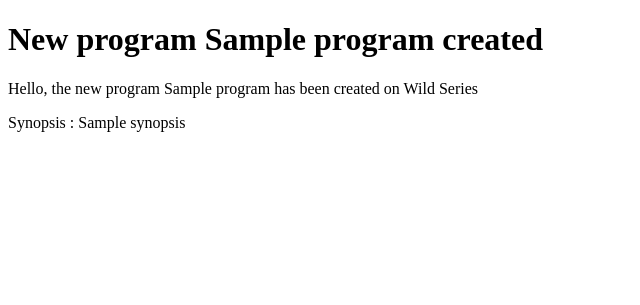
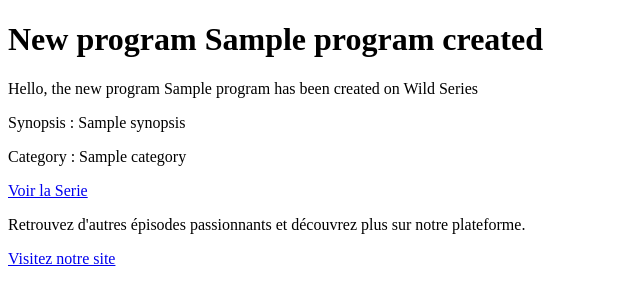
Before and after one commit to amine-haddad/SymfoDockWS, a Symfony app: template templates/program/newProgramEmail.inky.twig in a window 1280 px wide. Shown: the top 305 px of the page, without its empty margins (0-640 px from the left). Run offline with Twig, Linux system fonts and the light colour scheme; the template is opened without the code that fills it: most values are stand-ins (such as "Sample title", 1, 10 or a date in 2020); some libraries are stand-ins or nearby versions.

Commit message:
petite mise en form

```diff
--- a/src/Service/EmailService.php
+++ b/src/Service/EmailService.php
@@ -25,7 +25,7 @@ class EmailService extends AbstractController
         $email = (new Email())
             ->from($this->getParameter('mailer_from'))
             ->to('recipient@example.com')
-            ->subject('Un nouvelle épisode vient d\'être publiée  !')
+            ->subject('Une nouvelle Série vient d\'être publiée  !')
             ->html($this->renderView('program/newProgramEmail.inky.twig', ['program' => $program]));
 
         $this->mailer->send($email);
--- a/templates/program/newProgramEmail.inky.twig
+++ b/templates/program/newProgramEmail.inky.twig
@@ -1,13 +1,5 @@
 <!DOCTYPE html>
-<html>
 
-    <head>
-        <meta charset="UTF-8">
-        <meta name="viewport" content="width=device-width, initial-scale=1, shrink-to-fit=no">
-        <title>
-            New program
-        </title>
-    </head>
     {# templates/emails/newProgram.inky.twig #}
 <container>
     <row>
@@ -26,6 +18,24 @@
         Synopsis :
         {{ program.synopsis }}
     </p>
+    <p>
+        Category :
+        {{ program.category.name }}
+    </p>
+    <callout class="primary">
+    <a href="{{ url('program_show', {'slug': program.slug}) }}">Voir la Serie</a>
+        </callout>
       </columns>
     </row>
+
+<spacer size="16"></spacer>
+
+<row>
+    <columns>
+        <p>Retrouvez d'autres épisodes passionnants et découvrez plus sur notre plateforme.</p>
+        <callout class="secondary">
+            <a href="{{  url('app_index') }}">Visitez notre site</a>
+        </callout>
+    </columns>
+</row>
   </container>
```
Also changed, not shown: templates/episode/newEpisodeEmail.inky.twig (+4 -6 lines).
